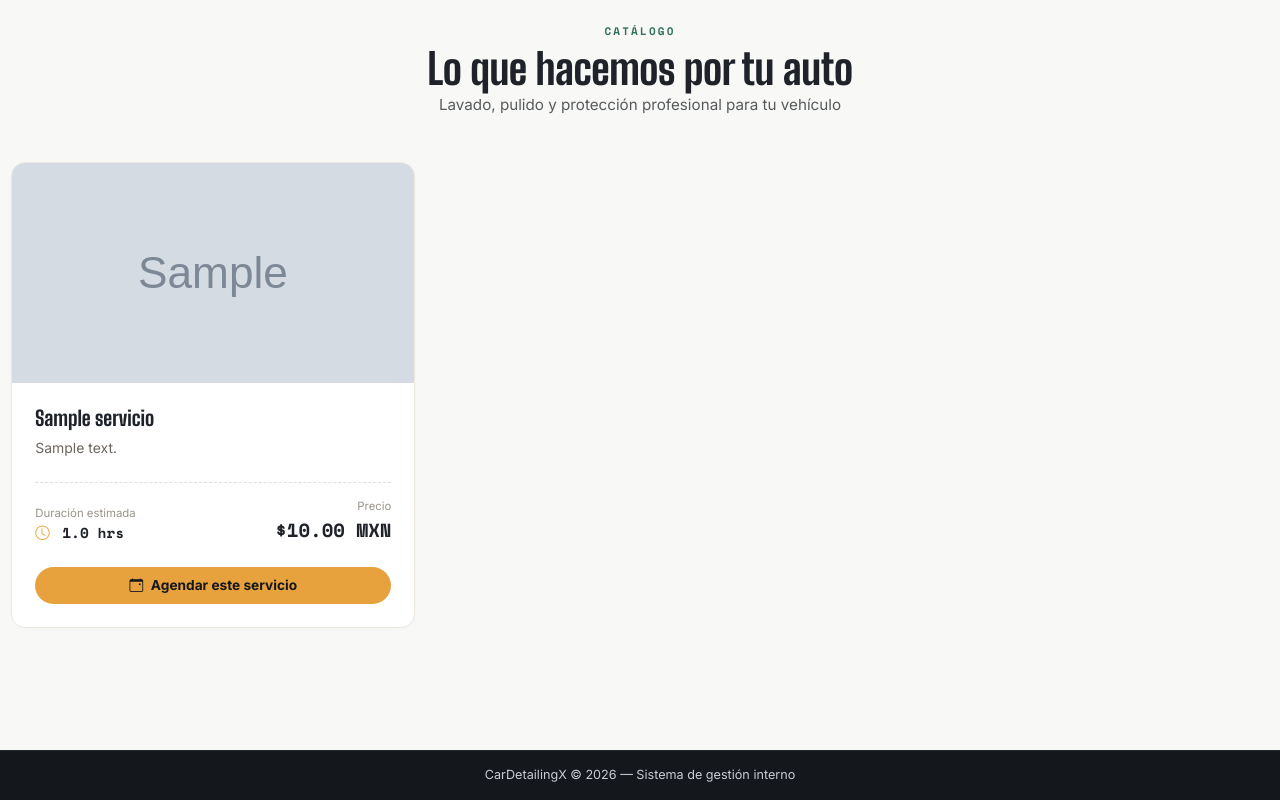
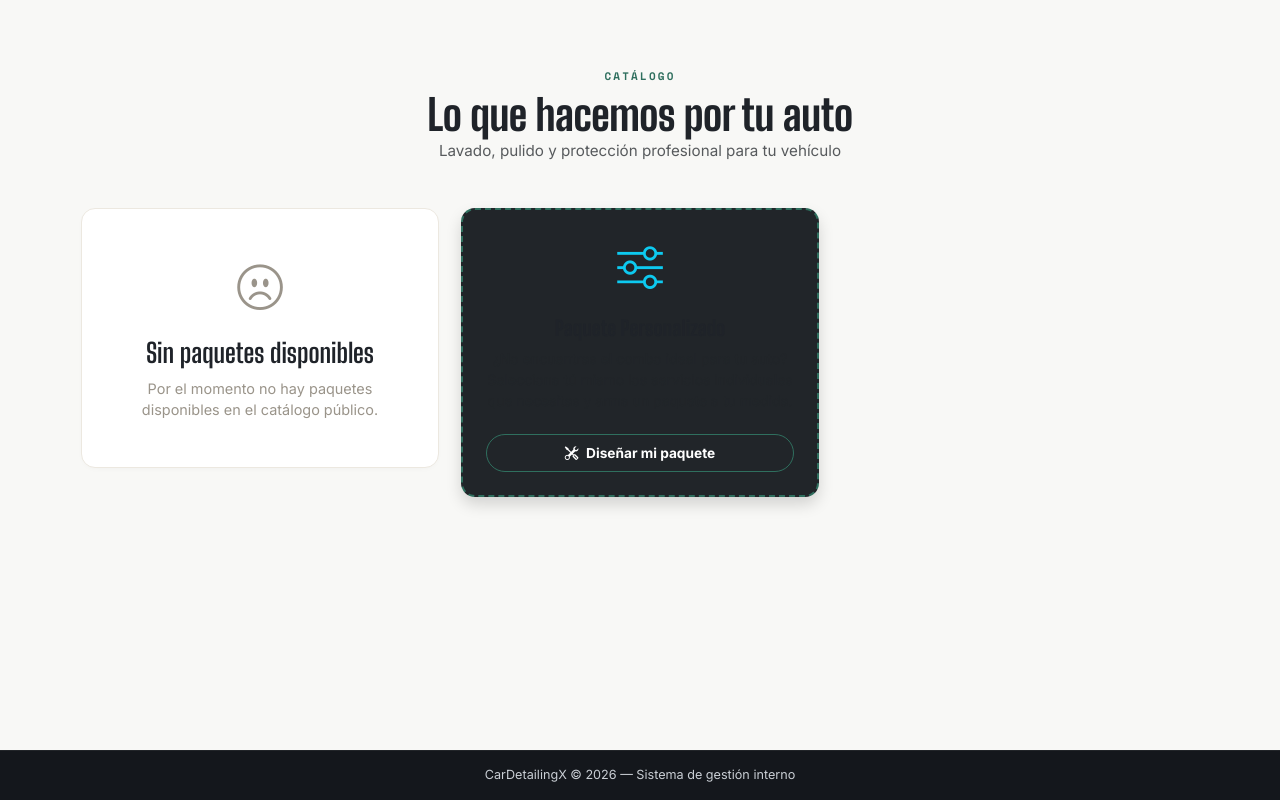
Before and after one commit to ChriisCG3312/CarDetailingX, a Django app: page /servicios/ in a window 1280 px wide. Run offline with Django 5.2, Linux system fonts and the light colour scheme; tables that the repository leaves empty hold one stand-in row (values such as "Sample post"); grey boxes marked "Sample" are stand-in pictures.

Commit message:
Fix: Integración exitosa de paquetes

```diff
--- a/apps/servicios/forms.py
+++ b/apps/servicios/forms.py
@@ -20,9 +20,10 @@
 class PromocionForm(forms.ModelForm):
     class Meta:
         model = Promocion
-        fields = ('servicio', 'descripcion', 'descuento_pct', 'fecha_inicio', 'fecha_fin', 'activa')
+        fields = ['nombre', 'paquete', 'descripcion', 'descuento_pct', 'fecha_inicio', 'fecha_fin', 'activa']
         widgets = {
-            'servicio': forms.Select(attrs={'class': 'form-select'}),
+            'nombre': forms.TextInput(attrs={'class': 'form-control', 'placeholder': 'Ej: Combo Verano'}),
+            'paquete': forms.Select(attrs={'class': 'form-select'}),
             'descripcion': forms.TextInput(attrs={'class': 'form-control'}),
             'descuento_pct': forms.NumberInput(attrs={'class': 'form-control', 'step': '0.01'}),
             'fecha_inicio': forms.DateInput(attrs={'class': 'form-control', 'type': 'date'}),
--- a/apps/servicios/views.py
+++ b/apps/servicios/views.py
@@ -6,7 +6,7 @@
 from django.urls import reverse_lazy
 from django.views.generic import ListView, CreateView, UpdateView, DeleteView, DetailView
 
-from .models import Servicio, Promocion
+from .models import Servicio, Promocion, Paquete
 from .forms import ServicioForm, PromocionForm
 from apps.usuarios.mixins import AdminRequiredMixin, LoginRequiredMixin
 
@@ -17,10 +17,10 @@
     """Vista pública del catálogo de servicios (accesible sin login)."""
     model = Servicio
     template_name = 'servicios/lista.html'
-    context_object_name = 'servicios'
+    context_object_name = 'paquetes'
 
     def get_queryset(self):
-        return Servicio.objects.filter(activo=True)
+        return Paquete.objects.filter(activo=True, es_personalizado=False)
 
 
 class ServicioAdminListView(AdminRequiredMixin, ListView):
--- a/templates/servicios/lista.html
+++ b/templates/servicios/lista.html
@@ -2,18 +2,12 @@
 {% block titulo %}Catálogo de servicios{% endblock %}
 
 {% block contenido %}
+<div class="div container mt-5">
     <div class="mb-5">
-    <p class="dp-eyebrow text-center">
-        Catálogo
-    </p>
-
-    <h1
-        class="dp-title text-center"
-        style="font-size: clamp(1.9rem, 4vw, 2.8rem);"
-    >
+        <p class="dp-eyebrow text-center">Catálogo</p>
+        <h1 class="dp-title text-center" style="font-size: clamp(1.9rem, 4vw, 2.8rem);">
             Lo que hacemos por tu auto
         </h1>
-
         <p class="text-muted text-center fs-6 mb-0">
             Lavado, pulido y protección profesional para tu vehículo
         </p>
@@ -21,234 +15,99 @@
 
     <div class="row row-cols-1 row-cols-md-2 row-cols-lg-3 g-4">
 
-    {% for servicio in servicios %}
+        {% for paquete in paquetes %}
         <div class="col">
+            <div class="dp-card h-100 overflow-hidden position-relative text-white border-secondary shadow d-flex flex-column" style="background-color: var(--dp-papel-1, #212529);">
 
-        <div class="dp-card h-100 overflow-hidden position-relative">
+                <div class="card-body p-4 d-flex flex-column flex-grow-1">
+                    <h3 class="mb-2" style="font-family: var(--font-display); font-size: 1.35rem; font-weight: 800; color: var(--dp-carbon);">
+                        {{ paquete.nombre }}
+                    </h3>
+                    <p class="flex-grow-1 mb-3" style="color: #6B665E; font-size: 0.92rem;">
+                        {{ paquete.descripcion }}
+                    </p>
 
-            {% if servicio.precio != servicio.precio_con_promocion %}
-            <div
-                class="position-absolute top-0 end-0 m-3 px-3 py-2 rounded-pill"
-                style="
-                    background: var(--dp-ceramico);
-                    color: white;
-                    font-family: var(--font-mono);
-                    font-size: 0.7rem;
-                    letter-spacing: 0.08em;
-                    z-index: 2;
-                "
-            >
-                PROMOCIÓN
+                    <hr class="border-secondary" style="border-top: 1px dashed #E4DFD6;">
+
+                    <h6 class="text-white-50 small mb-2"><i class="bi bi-check-circle-fill text-success"></i> Servicios incluidos:</h6>
+                    <ul class="list-unstyled flex-grow-1 mb-0">
+                        {% for servicio in paquete.servicios.all %}
+                        <li class="small mb-1 text-light" style="font-size: 0.88rem;">
+                            • {{ servicio.nombre }} <span class="text-muted">(${{ servicio.precio }} MXN)</span>
+                        </li>
+                        {% empty %}
+                        <li class="small text-muted">Este paquete no tiene servicios asignados todavía.</li>
+                        {% endfor %}
+                    </ul>
+
+                    <div class="mt-4 pt-3 d-flex justify-content-between align-items-end" style="border-top: 1px dashed #E4DFD6;">
+                        <div>
+                            <span class="d-block" style="color: #9A948A; font-size: 0.75rem;">Precio Total</span>
+                            {% if paquete.precio_base != paquete.precio_final %}
+                                <span class="d-block text-decoration-line-through small" style="font-family: var(--font-mono); font-size: 0.82rem; color: #B0AAA0;">
+                                    ${{ paquete.precio_base }}
+                                </span>
+                                <span class="d-block" style="font-size: 1.25rem; font-weight: 700; color: var(--dp-ceramico);">
+                                    ${{ paquete.precio_final }} MXN
+                                </span>
+                            {% else %}
+                                <span class="d-block" style="font-size: 1.25rem; font-weight: 700; color: var(--dp-ceramico);">
+                                    ${{ paquete.precio_base }} MXN
+                                </span>
+                            {% endif %}
                         </div>
-            {% endif %}
-
-            {% if servicio.imagen %}
-                <img
-                    src="{{ servicio.imagen.url }}"
-                    class="card-img-top"
-                    alt="{{ servicio.nombre }}"
-                    style="
-                        height: 220px;
-                        object-fit: cover;
-                    "
-                >
-            {% else %}
-                <div
-                    class="d-flex flex-column align-items-center justify-content-center"
-                    style="
-                        height: 220px;
-                        background: var(--dp-papel-2);
-                    "
-                >
-                    <i
-                        class="bi bi-image fs-1 mb-2"
-                        style="color: #C9C2B5;"
-                    ></i>
-
-                    <span
-                        class="small text-uppercase"
-                        style="
-                            font-family: var(--font-mono);
-                            font-size: 0.68rem;
-                            letter-spacing: 0.1em;
-                            color: #B0AAA0;
-                        "
-                    >
-                        Sin imagen disponible
+                        <div>
+                            <span class="d-block" style="color: #9A948A; font-size: 0.75rem;">Duración</span>
+                            <span style="font-family: var(--font-mono); font-weight: 700; color: var(--dp-carbon); font-size: 0.9rem;">
+                                <i class="bi bi-clock me-1" style="color: var(--dp-ambar);"></i> {{ paquete.duracion_total|default:"0" }} hrs
                             </span>
                         </div>
-            {% endif %}
-
-            <div class="card-body d-flex flex-column p-4">
-
-                <h3
-                    class="mb-2"
-                    style="
-                        font-family: var(--font-display);
-                        font-size: 1.35rem;
-                        font-weight: 800;
-                        color: var(--dp-carbon);
-                    "
-                >
-                    {{ servicio.nombre }}
-                </h3>
-
-                <p
-                    class="flex-grow-1 mb-0"
-                    style="
-                        color: #6B665E;
-                        font-size: 0.92rem;
-                    "
-                >
-                    {{ servicio.descripcion }}
-                </p>
-
-                <div
-                    class="mt-4 pt-3 d-flex justify-content-between align-items-end"
-                    style="border-top: 1px dashed #E4DFD6;"
-                >
-
-                    <div>
-                        <span
-                            class="d-block"
-                            style="
-                                color: #9A948A;
-                                font-size: 0.75rem;
-                            "
-                        >
-                            Duración estimada
-                        </span>
-
-                        <span
-                            style="
-                                font-family: var(--font-mono);
-                                font-weight: 700;
-                                color: var(--dp-carbon);
-                            "
-                        >
-                            <i
-                                class="bi bi-clock me-1"
-                                style="color: var(--dp-ambar);"
-                            ></i>
-                            {{ servicio.duracion_horas }} hrs
-                        </span>
+                    </div>
                 </div>
 
-                    <div class="text-end">
-
-                        <span
-                            class="d-block"
-                            style="
-                                color: #9A948A;
-                                font-size: 0.75rem;
-                            "
-                        >
-                            Precio
-                        </span>
-
-                        {% if servicio.precio != servicio.precio_con_promocion %}
-
-                            <span
-                                class="d-block"
-                                style="
-                                    font-family: var(--font-mono);
-                                    font-size: 0.82rem;
-                                    color: #B0AAA0;
-                                    text-decoration: line-through;
-                                "
-                            >
-                                ${{ servicio.precio }}
-                            </span>
-
-                            <span
-                                class="d-block"
-                                style="
-                                    font-family: var(--font-mono);
-                                    font-size: 1.25rem;
-                                    font-weight: 700;
-                                    color: var(--dp-ceramico);
-                                "
-                            >
-                                ${{ servicio.precio_con_promocion }} MXN
-                            </span>
-
-                        {% else %}
-
-                            <span
-                                class="d-block"
-                                style="
-                                    font-family: var(--font-mono);
-                                    font-size: 1.25rem;
-                                    font-weight: 700;
-                                    color: var(--dp-carbon);
-                                "
-                            >
-                                ${{ servicio.precio }} MXN
-                            </span>
-
-                        {% endif %}
-
+                <div class="card-footer bg-transparent border-0 p-4 pt-0">
+                    <div class="d-grid">
+                        <a href="{% url 'citas:crear' %}?paquete={{ paquete.id }}" class="btn-pill-primary justify-content-center text-center d-flex align-items-center py-2 text-decoration-none fw-bold" style="font-size: 0.9rem;">
+                            <i class="bi bi-calendar-event me-2"></i> Agendar este paquete
+                        </a>
+                    </div>
                 </div>
 
             </div>
+        </div>
+        {% empty %}
+        <div class="col-12">
+            <div class="dp-card text-center p-5">
+                <i class="bi bi-emoji-frown d-block mb-3" style="font-size: 3rem; color: #9A948A;"></i>
+                <h3 class="mt-3 mb-2" style="font-family: var(--font-display); color: var(--dp-carbon);">Sin paquetes disponibles</h3>
+                <p class="mb-0" style="color: #9A948A;">Por el momento no hay paquetes disponibles en el catálogo público.</p>
+            </div>
+        </div>
+        {% endfor %}
 
+        <div class="col">
+            <div class="dp-card h-100 overflow-hidden position-relative text-white shadow d-flex flex-column" style="border: 2px dashed var(--dp-ceramico, #0dcaf0); background-color: var(--dp-papel-1, #212529);">
+                <div class="card-body p-4 d-flex flex-column justify-content-center text-center py-4 flex-grow-1">
+                    <div class="mb-3">
+                        <i class="bi bi-sliders text-info" style="font-size: 3rem; color: var(--dp-ceramico);"></i>
                     </div>
-
+                    <h3 class="mb-2" style="font-family: var(--font-display); font-size: 1.35rem; font-weight: 800; color: var(--dp-carbon);">
+                        Paquete Personalizado
+                    </h3>
+                    <p class="text-muted small mb-0" style="color: #6B665E; font-size: 0.92rem;">
+                        ¿No encuentras el combo ideal para tu auto? Selecciona tú mismo los servicios individuales que necesitas y arma un paquete a tu medida.
+                    </p>
+                </div>
                 <div class="card-footer bg-transparent border-0 p-4 pt-0">
-
                     <div class="d-grid">
-
-                    <a
-                        href="{% url 'citas:crear' %}?servicio={{ servicio.id }}"
-                        class="btn-pill-primary justify-content-center"
-                    >
-                        <i class="bi bi-calendar-event me-2"></i>
-                        Agendar este servicio
+                        <a href="#" class="btn-pill-primary justify-content-center text-center d-flex align-items-center py-2 text-decoration-none fw-bold" style="font-size: 0.9rem; background-color: transparent; border: 1px solid var(--dp-ceramico); color: white;">
+                            <i class="bi bi-tools me-2"></i> Diseñar mi paquete
                         </a>
-
+                    </div>
+                </div>
+            </div>
         </div>
 
     </div>
-
-        </div>
-
-    </div>
-    {% empty %}
-
-    <div class="col-12">
-
-        <div class="dp-card text-center p-5">
-
-            <i
-                class="bi bi-emoji-frown"
-                style="
-                    font-size: 3rem;
-                    color: #9A948A;
-                "
-            ></i>
-
-            <h3
-                class="mt-3 mb-2"
-                style="
-                    font-family: var(--font-display);
-                    color: var(--dp-carbon);
-                "
-            >
-                Sin servicios disponibles
-            </h3>
-
-            <p
-                class="mb-0"
-                style="color: #9A948A;"
-            >
-                Por el momento no hay servicios disponibles en el catálogo público.
-            </p>
-
-        </div>
-
-    </div>
-
-    {% endfor %}
-
 </div>
 {% endblock %}
```
Also changed, not shown: apps/servicios/admin.py (+12 -5 lines), apps/servicios/models.py (+38 -23 lines), templates/servicios/admin_lista.html (+23 -21 lines), templates/servicios/promocion_form.html (+22 -26 lines), templates/servicios/promocion_list.html (+27 -108 lines), apps/servicios/migrations/0002_promocion_nombre.py (added), apps/servicios/migrations/0003_remove_promocion_servicio_and_more.py (added), 1 other file. Lines whose indentation alone changed are shown as unchanged.
